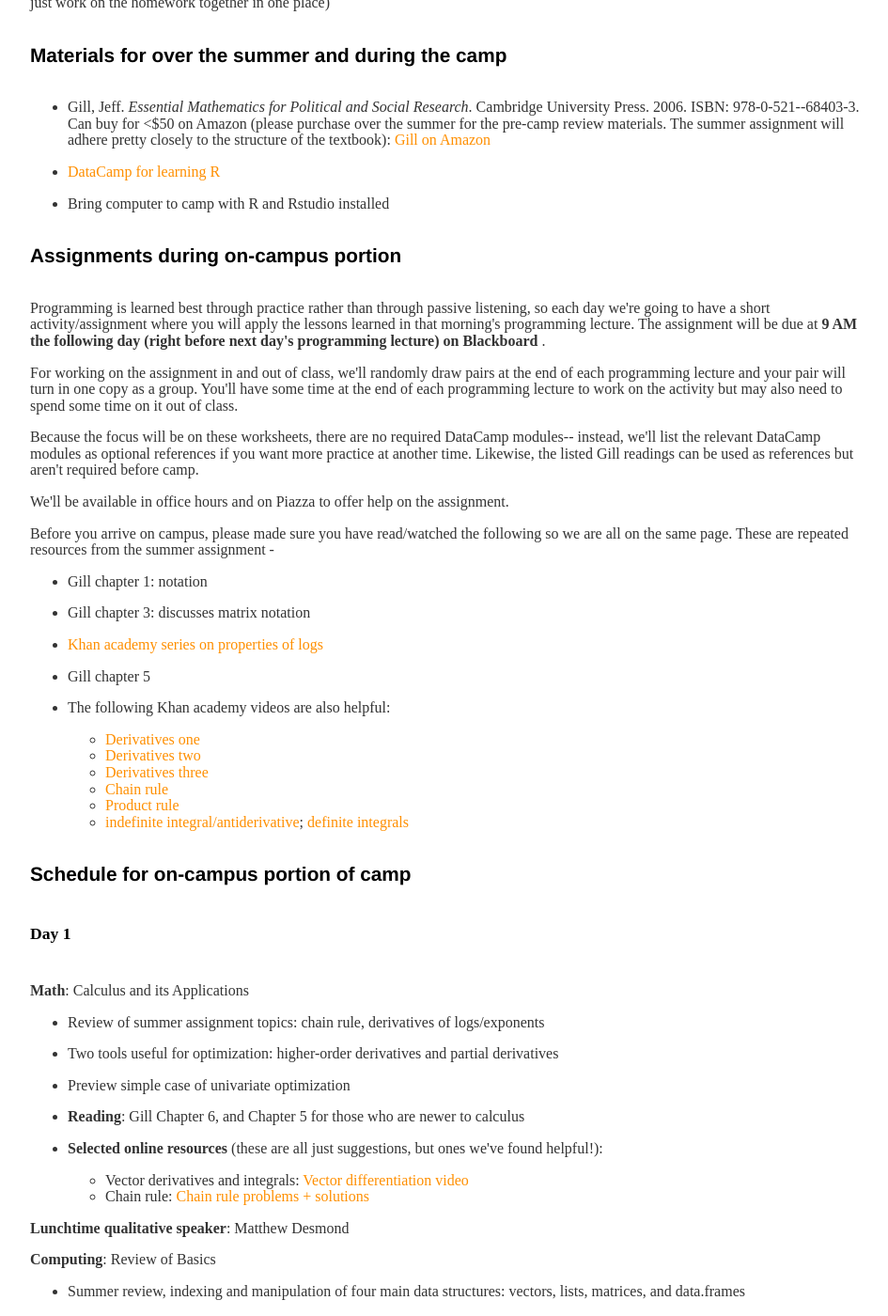
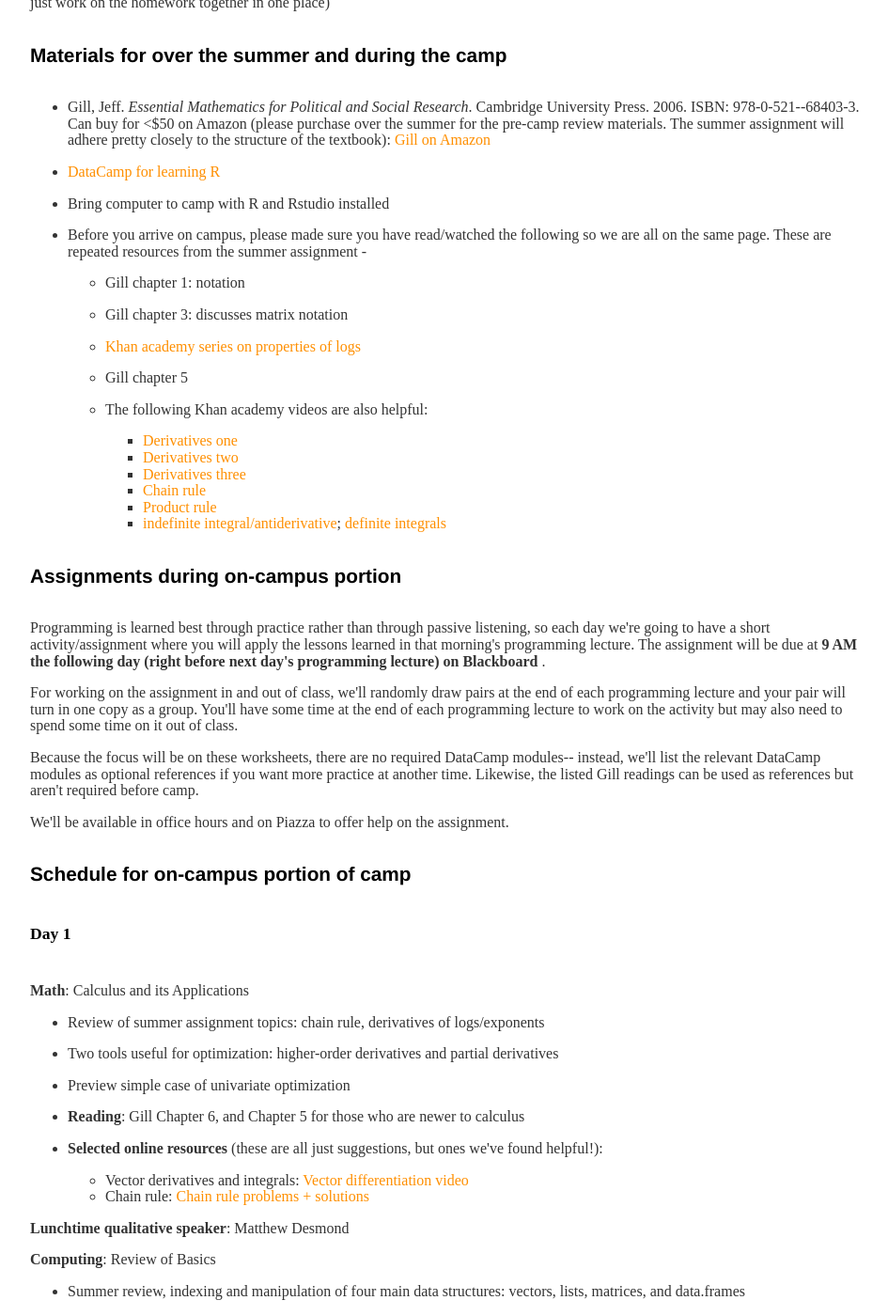
Before and after one commit to bstewart/princeton_methods_camp, a Jekyll site: the page built from materials/index.html, in a window 1280 px wide and 1400 px high, scrolled down 539 px. Shown: the whole window at 94% size, without its empty margins (160-1105 px from the left). Built offline with Jekyll 4.4.1, drawn with Linux system fonts in a browser that asks for light colours; part of the change alters nothing that is shown.

```diff
--- a/materials/index.html
+++ b/materials/index.html
@@ -32,19 +32,8 @@ title: Course Materials
 			<li><p><a href="https://www.datacamp.com/">DataCamp for learning R</a></p></li>
 
 			<li><p>Bring computer to camp with R and Rstudio installed </p></li>
-			</ul>
 
-			<h5 id="assignmentsduringoncampusportion">Assignments during on-campus portion</h5>
-
-			<p>Programming is learned best through practice rather than through passive listening, so each day we're going to have a short activity/assignment where you will apply the lessons learned in that morning's programming lecture. The assignment will be due at <strong>9 AM the following day (right before next day's programming lecture) on Blackboard </strong>. </p>
-
-			<p>For working on the assignment in and out of class, we'll randomly draw pairs at the end of each programming lecture and your pair will turn in one copy as a group. You'll have some time at the end of each programming lecture to work on the activity but may also need to spend some time on it out of class.</p>
-
-			<p>Because the focus will be on these worksheets, there are no required DataCamp modules-- instead, we'll list the relevant DataCamp modules as optional references if you want more practice at another time. Likewise, the listed Gill readings can be used as references but aren't required before camp.</p>
-
-			<p>We'll be available in office hours and on Piazza to offer help on the assignment.</p>
-
-			<p>Before you arrive on campus, please made sure you have read/watched the following so we are all on the same page. These are repeated resources from the summer assignment - </p>
+			<li><p>Before you arrive on campus, please made sure you have read/watched the following so we are all on the same page. These are repeated resources from the summer assignment - </p>
 
 			<ul class="Modules", type="1">
 			<li><p>Gill chapter 1: notation</p></li>
@@ -72,7 +61,19 @@ title: Course Materials
 
 							</ul></li>
 
-			</ul>
+			</ul></li>
+
+		</ul>
+
+			<h5 id="assignmentsduringoncampusportion">Assignments during on-campus portion</h5>
+
+			<p>Programming is learned best through practice rather than through passive listening, so each day we're going to have a short activity/assignment where you will apply the lessons learned in that morning's programming lecture. The assignment will be due at <strong>9 AM the following day (right before next day's programming lecture) on Blackboard </strong>. </p>
+
+			<p>For working on the assignment in and out of class, we'll randomly draw pairs at the end of each programming lecture and your pair will turn in one copy as a group. You'll have some time at the end of each programming lecture to work on the activity but may also need to spend some time on it out of class.</p>
+
+			<p>Because the focus will be on these worksheets, there are no required DataCamp modules-- instead, we'll list the relevant DataCamp modules as optional references if you want more practice at another time. Likewise, the listed Gill readings can be used as references but aren't required before camp.</p>
+
+			<p>We'll be available in office hours and on Piazza to offer help on the assignment.</p>
 
 			<h5 id="scheduleforoncampusportionofcamp">Schedule for on-campus portion of camp</h5>
 
```
